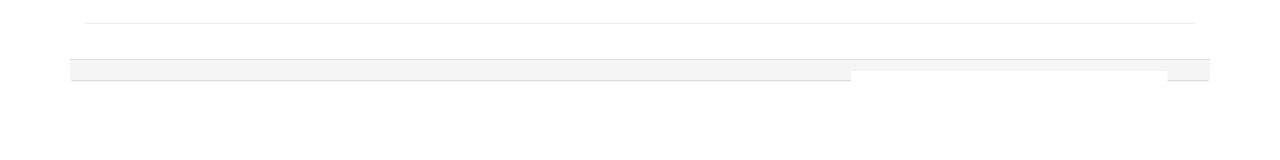
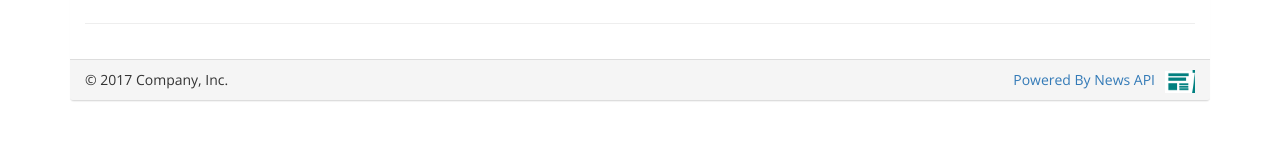
Before and after one commit to nirmaldeol/NewsDaily, an Angular app: page / in a window 1280 px wide. Shown: the part 256-416 px from the top of the page. Built offline with nearby package versions, Linux system fonts and the light colour scheme; no server answers; a web font is replaced by a local one.

Commit message:
changes to style of pages

```diff
--- a/src/app/articles/articles.component.css
+++ b/src/app/articles/articles.component.css
@@ -8,6 +8,9 @@
     padding: 5px 0;
     border-bottom: 1px solid lightgray;
 }
+.media .media-top img {
+    width:94px;
+}
 .img-thumbnail{
     border:none;
 }
--- a/src/app/articles/articles.component.html
+++ b/src/app/articles/articles.component.html
@@ -2,12 +2,12 @@
   <div class="media" *ngFor="let article of articles" (click) ="select(article)">
     <div class="media-left media-top ">
       <a>
-          <img class="media-object img-thumbnail" [src]="article.urlToImage" alt="..." width="94" height="100">
+          <img class="media-object img-thumbnail" [src]="article.urlToImage" alt="News Article Image" >
         </a>
+
     </div>
     <div class="media-body ">
       <h4 class="media-heading">{{article.title}}</h4>
     </div>
   </div>
-
 </div>
--- a/src/app/news-content/news-content.component.css
+++ b/src/app/news-content/news-content.component.css
@@ -1,9 +1,15 @@
 
  .detail-sports-row{
-  border-bottom: 1px solid lightgray;
+  border-bottom: 3px solid black;
   height: 620px;
  }
 
+ .busines-news{
+     height: 172px;
+ }
+.sports-news{
+ height: 172px;
+}
  .row .business-row h2 {
      margin-left: 20px;
  }
@@ -12,10 +18,27 @@
     border-left:none;
     border-right:none;
   }
+
+
+  .footer-logo{
+    width: 30px;
+    margin-left:10px;
+    background-color: teal;
+    display: inline-block;
+}
+.link{
+    text-align:right;
+    display: inline;
+}
+
+.panel-footer p{
+ display: inline;
+}
+
 /* overrides height of detail class on small devices */
- @media (max-width: 768px) {
+@media (max-width: 768px) {
 
-    .detail-sports-row{
-        height: auto;
-       }
-  }
+   .detail-sports-row{
+       height: auto;
+      }
+ }
--- a/src/app/news-content/news-content.component.html
+++ b/src/app/news-content/news-content.component.html
@@ -9,21 +9,21 @@
         </div>
         <div class="col-md-8 detail-news" *ngIf="selectedNews">
           <div class="row detail-sports-row">
-            <div class="col-md-6 ">
+            <div class="col-md-6 col-sm-12 col-xs-12 ">
               <h2>Details</h2>
               <article-detail [selectedArticle]="selectedNews"></article-detail>
             </div>
-            <div class="col-md-6">
+            <div class="col-md-6 col-sm-12 col-xs-12 ">
               <h2>Sports News</h2>
               <pic-news [allNews]="sportsNews"></pic-news>
             </div>
           </div>
           <div class="row business-row" *ngIf="bussinesNews">
             <h2> Business World</h2>
-            <div class="col-md-6">
+            <div class="col-md-6 col-sm-12  col-xs-12">
               <pic-news [allNews]="bussinesNews"></pic-news>
             </div>
-            <div class="col-md-6">
+            <div class="col-md-6 col-sm-12  col-xs-12">
 
               <pic-news [allNews]="moreBussinesNews"></pic-news>
             </div>
@@ -37,6 +37,7 @@
     <!-- /container -->
   </div>
   <div class="panel-footer">
+      <p>&copy; 2017 Company, Inc.</p>
     <footer class="link pull-right">
        <a href="https://newsapi.org" class="newsapi-link ">Powered By News API<img class="footer-logo"  src="../../assets/newsapi-logo.png" alt="News API"></a>
     </footer>
--- a/src/app/pic-news/pic-news.component.css
+++ b/src/app/pic-news/pic-news.component.css
@@ -25,3 +25,17 @@
    height: 171px;
    width:100%;
 }
+
+@media (max-width: 768px) {
+
+    .thumbnail img{
+        height: auto;
+     }
+   }
+
+   @media (max-width: 992px) {
+
+    .thumbnail img{
+        height: auto;
+     }
+   }
--- a/src/app/sub-pages/sub-pages.component.css
+++ b/src/app/sub-pages/sub-pages.component.css
@@ -14,11 +14,8 @@
     display: inline;
 }
 
-.base-footer{
-    margin:0;
-    padding:0;
-    display: inline;
-    line-height: 15px;
+.panel-footer p {
+    display:inline;
 }
 
 .panel {
--- a/src/app/sub-pages/sub-pages.component.html
+++ b/src/app/sub-pages/sub-pages.component.html
@@ -23,8 +23,9 @@
     <!-- /container -->
   </div>
   <div class="panel-footer">
+      <p>&copy; 2017 Company, Inc.</p>
     <footer class="link pull-right">
-       <a href="https://newsapi.org" class="newsapi-link ">Powered By News API<img class="footer-logo"  src="../../assets/newsapi-logo.png" alt="News API"></a>
+       <a href="https://newsapi.org">Powered By News API<img class="footer-logo"  src="../../assets/newsapi-logo.png" alt="News API"></a>
     </footer>
   </div>
 </div>
```
